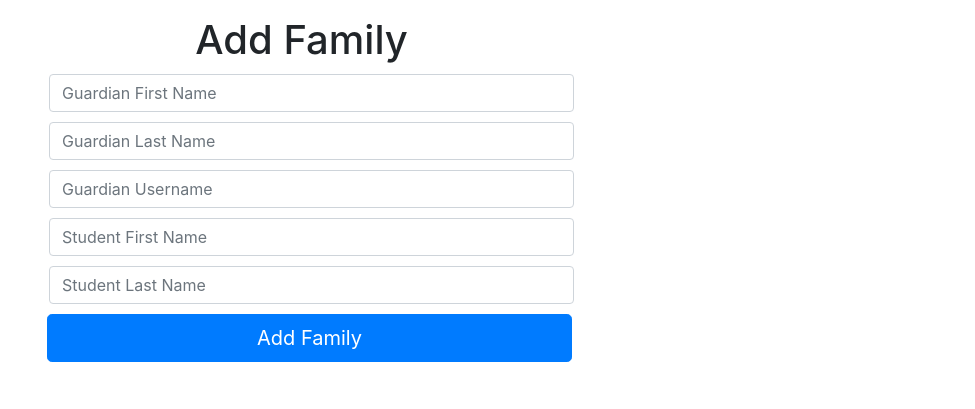
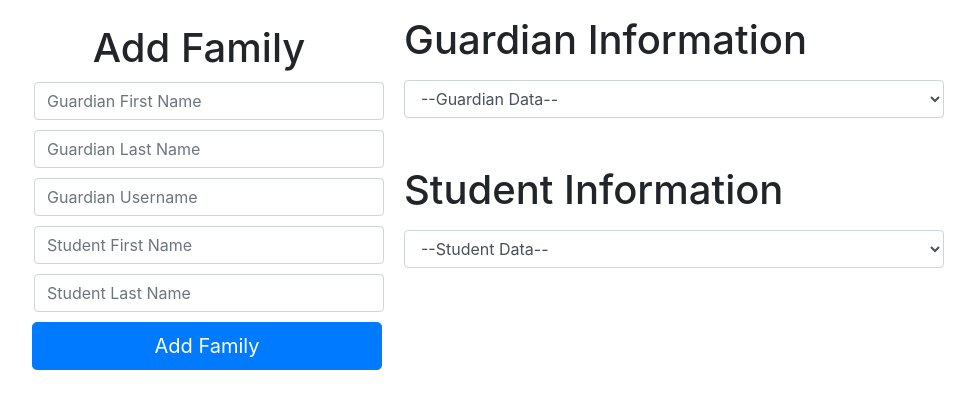
Before and after one commit to jreidmke/capstone01, a Flask app: template templates/teacher/add-family.html in a window 1280 px wide. Shown: the part 56-465 px from the top of the page, without its empty margins (61-1036 px from the left). Run offline with Flask 2, Linux system fonts and the light colour scheme; the template is opened without the code that fills it: values that come from a table or form of the project are taken from there, others are empty; some libraries are stand-ins or nearby versions.

Commit message:
template styling

```diff
--- a/templates/teacher/add-family.html
+++ b/templates/teacher/add-family.html
@@ -6,24 +6,40 @@
 
 
 <div class="container mt-3">
-    <div class="col-6">
+    <div class="row">
 
+        <div class="col-4 mt-2">
             <h1 class="text-center">Add Family</h1>
-
             <form method="POST" id="user_form">
                 {{ form.hidden_tag() }}
-
                 {% for field in form if field.widget.input_type != 'hidden' %}
-
                 {% for error in field.errors %}
                 <span class="text-danger">{{ error }}</span>
                 {% endfor %}
-
                 {{ field(placeholder=field.label.text, class="form-control") }}
                 {% endfor %}
-
                 <button class="btn btn-primary btn-lg btn-block ml-2">Add Family</button>
             </form>
+        </div>
+        <div class="col-6">
+            <h1><label for="guardian-info">Guardian Information</label></h1>
+            <select name="guardian-info" id="guardian-info" class="form-control">
+                <option>--Guardian Data--</option>
+                {% for guardian in guardians %}
+                <option>{{guardian.first_name}} {{guardian.last_name}} <p class="text-secondary">({{guardian.username}})</p></option>
+                {% endfor %}
+            </select>
+            <div class="mt-5">
+                <h1><label for="student-info">Student Information</label></h1>
+                <select name="student-info" id="student-info" class="form-control">
+                    <option>--Student Data--</option>
+                    {% for student in students %}
+                    <option>{{student.first_name}} {{student.last_name}}</p></option>
+                    {% endfor %}
+                </select>
+            </div>
+        </div>
+
     </div>
 </div>
 
```
Lines whose indentation alone changed are shown as unchanged.
